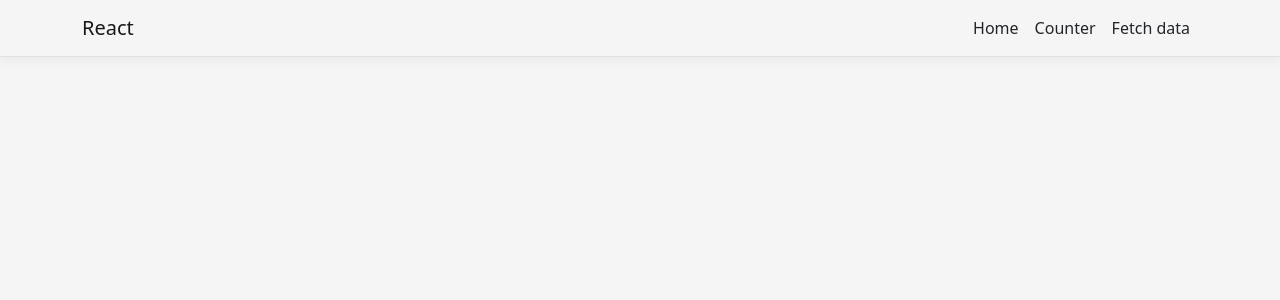
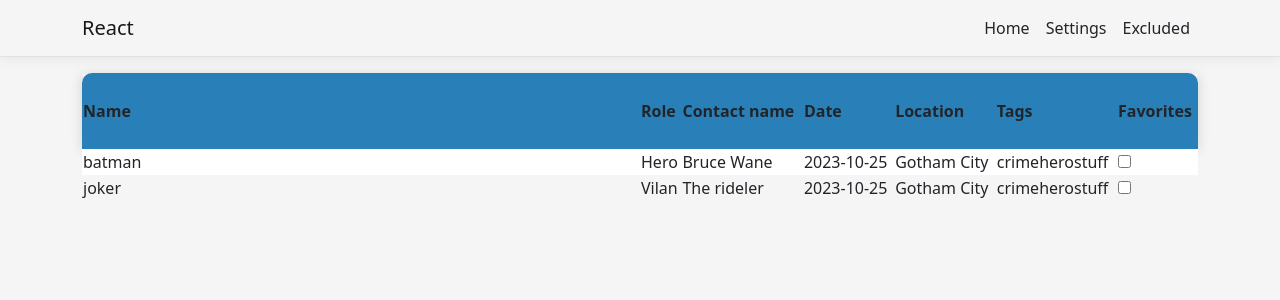
Before and after one commit to Vellethe/LIA, a React (Create React App) app in the folder React/ClientApp/: page /excluded in a window 1280 px wide. Shown: the top 300 px of the page. Built offline with nearby package versions, Linux system fonts and the light colour scheme.

Commit message:
Routing changes

```diff
--- a/React/ClientApp/src/AppRoutes.js
+++ b/React/ClientApp/src/AppRoutes.js
@@ -13,11 +13,11 @@ const AppRoutes = [
         element: <HomePage />
   },
   {
-    path: '/counter',
+    path: '/settings',
     element: <SettingsPage2 />
   },
   {
-      path: '/fetch-data',
+      path: '/excluded',
       element: <Table2 />
   }
 ];
--- a/React/ClientApp/src/components/NavMenu.js
+++ b/React/ClientApp/src/components/NavMenu.js
@@ -33,10 +33,10 @@ export class NavMenu extends Component {
                 <NavLink tag={Link} className="text-dark" to="/">Home</NavLink>
               </NavItem>
               <NavItem>
-                <NavLink tag={Link} className="text-dark" to="/counter">Counter</NavLink>
+                <NavLink tag={Link} className="text-dark" to="/settings">Settings</NavLink>
               </NavItem>
               <NavItem>
-                <NavLink tag={Link} className="text-dark" to="/fetch-data">Fetch data</NavLink>
+                <NavLink tag={Link} className="text-dark" to="/excluded">Excluded</NavLink>
               </NavItem>
             </ul>
           </Collapse>
--- a/React/ClientApp/src/components/Settings.js
+++ b/React/ClientApp/src/components/Settings.js
@@ -48,9 +48,9 @@ export const SettingsPage2 = () => {
     }
     return (
         <div>
-            <h2>Add tags</h2>
             <form onSubmit={handleAddFormSubmit}>
                 <input
+                    id="SettingsAddTags"
                     type="text"
                     name="tags"
                     placeholder="Enter a new tag"
@@ -58,6 +58,13 @@ export const SettingsPage2 = () => {
                     onChange={handleAddFormChange}
                 />
             <button type="submit">Add</button>
+            </form>
+            <form>
+                <input
+                    id="SettingsFreeSearch"
+                    type="text"
+                    name="searchTags"
+                    placeholder="Free search"/>
             </form>
         <table>
             <thead>
```
